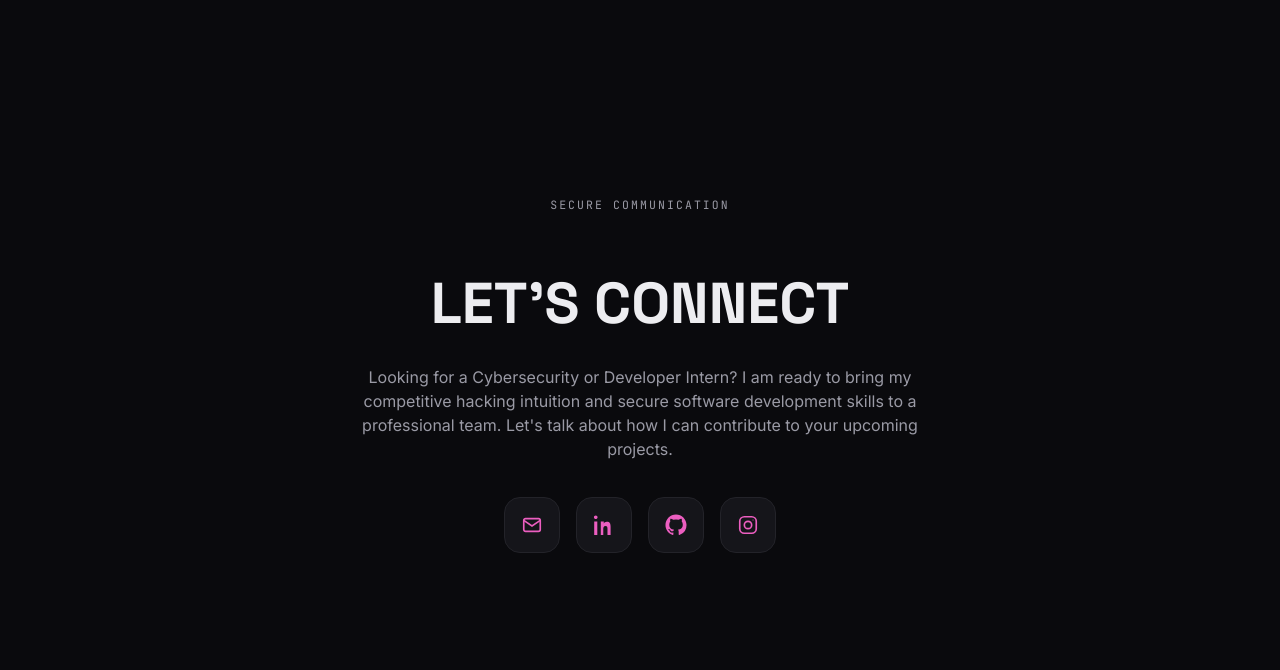
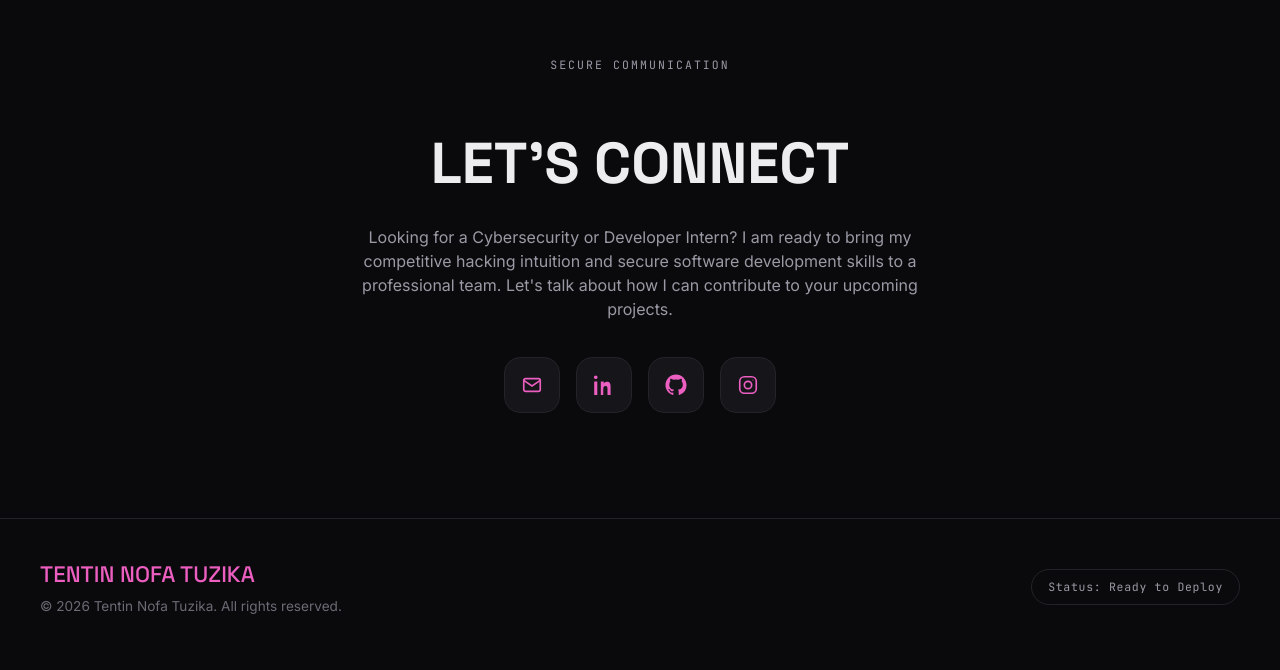
Before and after one commit to tentin-nofa/Portofolio, a React (Vite) app: page / in a window 1280 px wide. Shown: the part 3730-4400 px from the top of the page. Built offline with nearby package versions, Linux system fonts and the light colour scheme.

Commit message:
fix contact active state at bottom of page

```diff
--- a/src/styles.css
+++ b/src/styles.css
@@ -513,8 +513,9 @@ img { max-width: 100%; display: block; }
 /* ---------- CONTACT ---------- */
 .contact-section {
   text-align: center;
+  padding-top: 2rem;
   padding-bottom: 5rem;
-  min-height: 90vh;
+  min-height: 65vh;
   display: flex;
   flex-direction: column;
   align-items: center;
```
